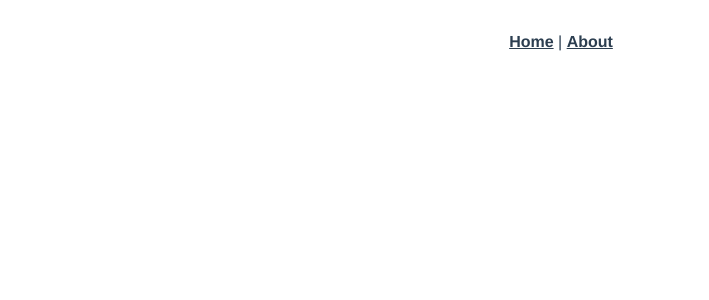
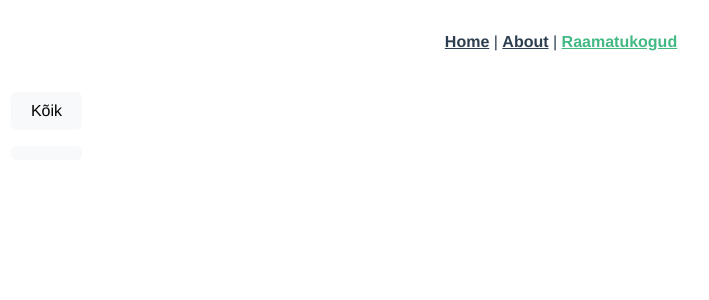
Before and after one commit to raintuur/front_library_26, a Vue app: page /#/by-city in a window 1280 px wide. Shown: the top 300 px of the page, without its empty margins (79-788 px from the left). Built offline with nearby package versions, Linux system fonts and the light colour scheme; no server answers.

Commit message:
FL-2 Buttons in column

```diff
--- a/src/App.vue
+++ b/src/App.vue
@@ -2,7 +2,8 @@
   <div id="app">
     <nav>
       <router-link to="/">Home</router-link> |
-      <router-link to="/about">About</router-link>
+      <router-link to="/about">About</router-link> |
+      <router-link to="/by-city">Raamatukogud</router-link>
     </nav>
     <router-view/>
   </div>
--- a/src/router/index.js
+++ b/src/router/index.js
@@ -1,6 +1,8 @@
 import Vue from 'vue'
 import VueRouter from 'vue-router'
 import HomeView from '../views/HomeView.vue'
+import ByCityView from "@/views/By-CityView";
+
 
 Vue.use(VueRouter)
 
@@ -19,6 +21,11 @@ const routes = [
     component: function () {
       return import(/* webpackChunkName: "about" */ '../views/AboutView.vue')
     }
+  },
+  {
+    path: '/by-city',
+    name: 'by-city',
+    component: ByCityView
   }
 ]
 
--- /dev/null
+++ b/src/views/By-CityView.vue
@@ -0,0 +1,43 @@
+<template>
+  <div>
+    <div class="container">
+      <div class="row justify-content-start">
+        <div class="col col-lg-1" >
+          <button type="button" class="btn btn-light m-2 col-12">Kõik</button>
+          <button v-for="city in cities"  :key="city.cityId" :value="city.cityId" type="button" class="btn btn-light m-2 col-12" >{{ city.cityName }}</button>
+
+        </div>
+      </div>
+      </div>
+  </div>
+</template>
+
+<script>
+export default {
+  name: "By-CityView",
+  data: function (){
+    return {
+      cities: [
+        {
+          cityName: '',
+          cityId: 0
+        }
+      ]
+    }
+  },
+  methods: {
+    getCitiesButonInfo: function () {
+      this.$http.get('/library/city-list')
+          .then(result => {
+            this.cities = result.data
+          })
+          .catch(error => {
+            console.log('viga')
+          })
+    }
+  },
+  beforeMount() {
+    this.getCitiesButonInfo()
+  }
+}
+</script>
--- a/vue.config.js
+++ b/vue.config.js
@@ -1,5 +1,5 @@
 module.exports = {
     devServer: {
-        proxy: 'http://localhost:8080'
+        proxy: 'https://stoplight.io/mocks/valiit6/myproject/83536708'
     }
 }
```
